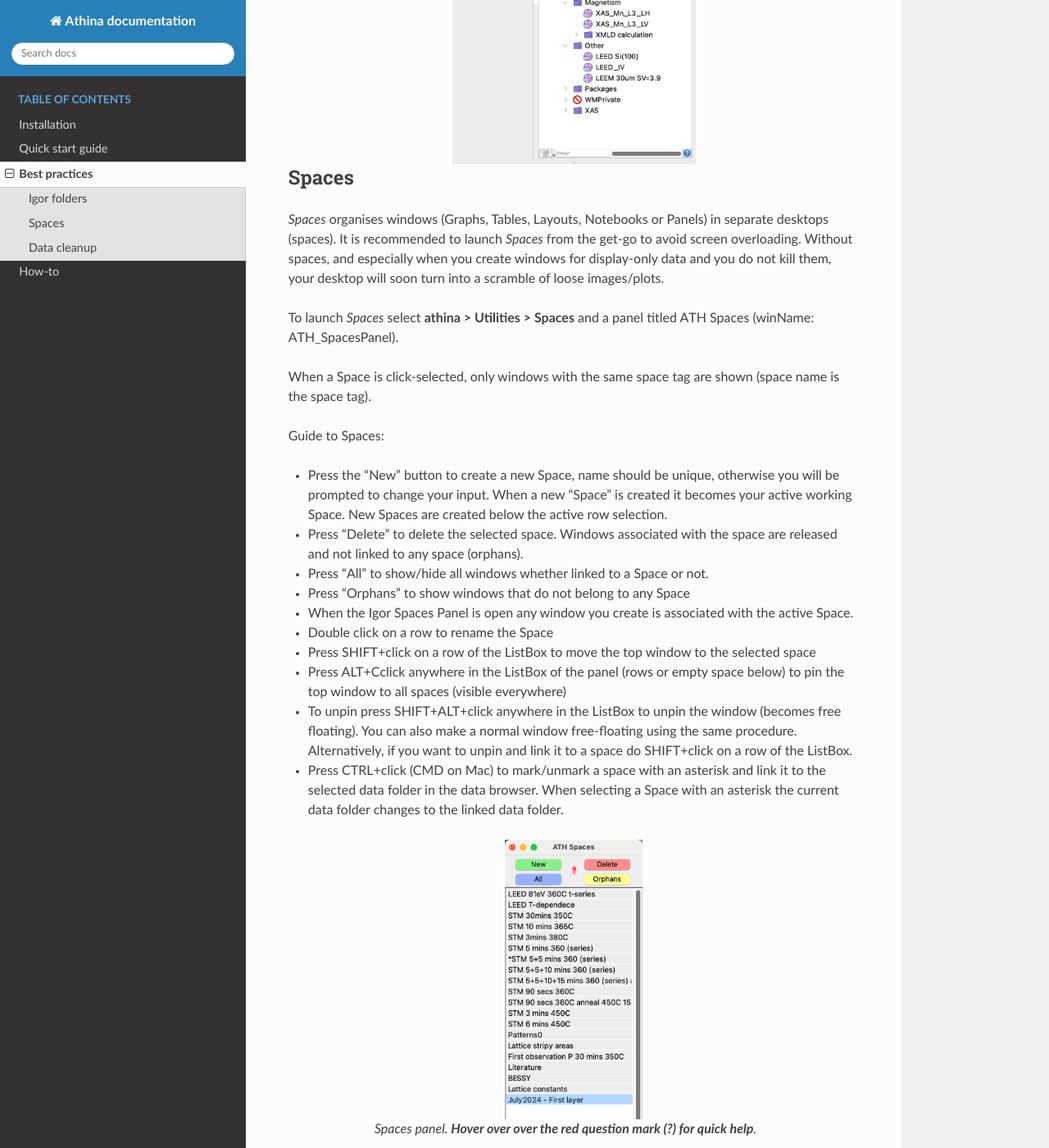
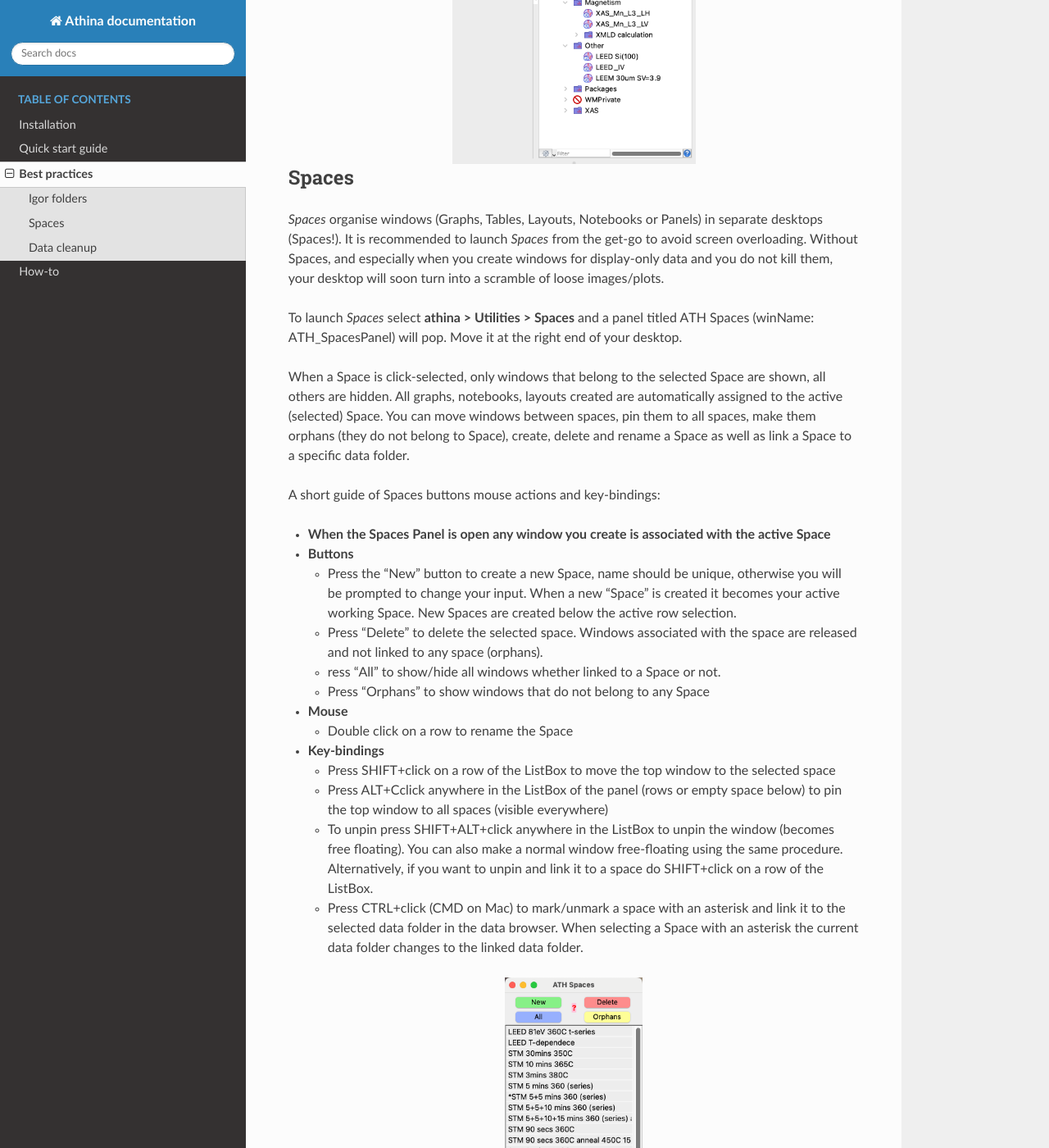
Before and after one commit to evangelosgolias/athina, a Sphinx documentation site: the page built from doc/source/files/best_practices.md, in a window 1280 px wide and 1400 px high, scrolled down 936 px. Shown: the whole window at 82% size. Built offline with Sphinx 7.4.7 and the Read the Docs theme 2.0.0, drawn with Linux system fonts in a browser that asks for light colours.

````diff
--- a/doc/source/files/best_practices.md
+++ b/doc/source/files/best_practices.md
@@ -21,24 +21,27 @@
 
 ## Spaces
 
-*Spaces* organises windows (Graphs, Tables, Layouts, Notebooks or Panels) in separate desktops (spaces). It is recommended to launch *Spaces* from the get-go to avoid screen overloading. Without spaces, and especially when you create windows for display-only data and you do not kill them, your desktop will soon turn into a scramble of loose images/plots.
+*Spaces* organise windows (Graphs, Tables, Layouts, Notebooks or Panels) in separate desktops (Spaces!). It is recommended to launch *Spaces* from the get-go to avoid screen overloading. Without Spaces, and especially when you create windows for display-only data and you do not kill them, your desktop will soon turn into a scramble of loose images/plots.
 
-To launch *Spaces* select **athina > Utilities > Spaces** and a panel titled ATH Spaces (winName: ATH_SpacesPanel).
+To launch *Spaces* select **athina > Utilities > Spaces** and a panel titled ATH Spaces (winName: ATH_SpacesPanel) will pop. Move it at the right end of your desktop.
 
-When a Space is click-selected, only windows with the same space tag are shown (space name is the space tag).
+When a Space is click-selected, only windows that belong to the selected Space are shown, all others are hidden. All graphs, notebooks, layouts created are automatically assigned to the active (selected) Space. You can move windows between spaces, pin them to all spaces, make them orphans (they do not belong to Space), create, delete and rename a Space as well as link a Space to a specific data folder.
 
-Guide to Spaces:
+A short guide of Spaces buttons mouse actions and key-bindings:
 
-* Press the "New" button to create a new Space, name should be unique, otherwise you will be prompted to change your input. When a new "Space" is created it becomes your active working Space. New Spaces are created below the active row selection.
-* Press "Delete" to delete the selected space. Windows associated with the space are released and not linked to any space (orphans).
-* Press "All" to show/hide all windows whether linked to a Space or not.
-* Press "Orphans" to show windows that do not belong to any Space
-* When the Igor Spaces Panel is open any window you create is associated with the active Space.
-* Double click on a row to rename the Space
-* Press SHIFT+click on a row of the ListBox to move the top window to the selected space
-* Press ALT+Cclick anywhere in the ListBox of the panel (rows or empty space below) to pin the top window to all spaces (visible everywhere)
-* To unpin press SHIFT+ALT+click anywhere in the ListBox to unpin the window (becomes free floating). You can also make a normal window free-floating using the same procedure. Alternatively, if you want to  unpin and link it to a space do SHIFT+click on a row of the ListBox.
-* Press CTRL+click (CMD on Mac) to mark/unmark a space with an asterisk and link it to the selected data folder in the data browser. When selecting a Space with an asterisk the current data folder changes to the linked data folder.
+* __When the Spaces Panel is open any window you create is associated with the active Space__
+* __Buttons__
+    - Press the "New" button to create a new Space, name should be unique, otherwise you will be prompted to change your input. When a new "Space" is created it becomes your active working Space. New Spaces are created below the active row selection.
+    - Press "Delete" to delete the selected space. Windows associated with the space are released and not linked to any space (orphans).
+    - ress "All" to show/hide all windows whether linked to a Space or not.
+    - Press "Orphans" to show windows that do not belong to any Space
+* __Mouse__
+    - Double click on a row to rename the Space
+* __Key-bindings__
+    - Press SHIFT+click on a row of the ListBox to move the top window to the selected space
+    - Press ALT+Cclick anywhere in the ListBox of the panel (rows or empty space below) to pin the top window to all spaces (visible everywhere)
+    - To unpin press SHIFT+ALT+click anywhere in the ListBox to unpin the window (becomes free floating). You can also make a normal window free-floating using the same procedure. Alternatively, if you want to  unpin and link it to a space do SHIFT+click on a row of the ListBox.
+    - Press CTRL+click (CMD on Mac) to mark/unmark a space with an asterisk and link it to the selected data folder in the data browser. When selecting a Space with an asterisk the current data folder changes to the linked data folder.
 
 ```{figure} media/SpacesPanel.png
 :alt: Spaces Panel
````
Also changed, not shown: doc/source/files/quickstart.md (+2 -2 lines), 1 other file.
